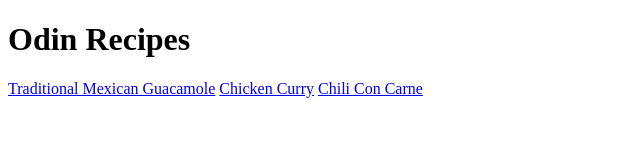
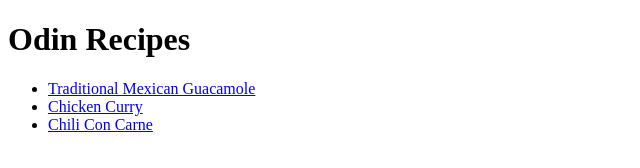
Before and after one commit to shakey200592/odin-recipes, a plain HTML site: page index.html in a window 1280 px wide. Shown: the whole page, without its empty margins (0-640 px from the left). Drawn offline with Linux system fonts and the light colour scheme.

Commit message:
Put "index.html" links in a list so they are seperated on different lines

```diff
--- a/index.html
+++ b/index.html
@@ -8,9 +8,13 @@
     <h1>Odin Recipes</h1>
 </head>
 <body>
-    <a href = "recipes/Traditional Mexican Guacamole.html">Traditional Mexican Guacamole</a>
-    <a href="recipes/Chicken Curry.html">Chicken Curry</a>
-    <a href="recipes/Chilli Con Carne.html">Chili Con Carne</a>
+    <ul>
+        <li><a href = "recipes/Traditional Mexican Guacamole.html">Traditional Mexican Guacamole</a></li>
+        <li><a href="recipes/Chicken Curry.html">Chicken Curry</a></li>
+        <li><a href="recipes/Chilli Con Carne.html">Chili Con Carne</a></li>
+    </ul>
+
+
 
 </body>
 </html>
```
